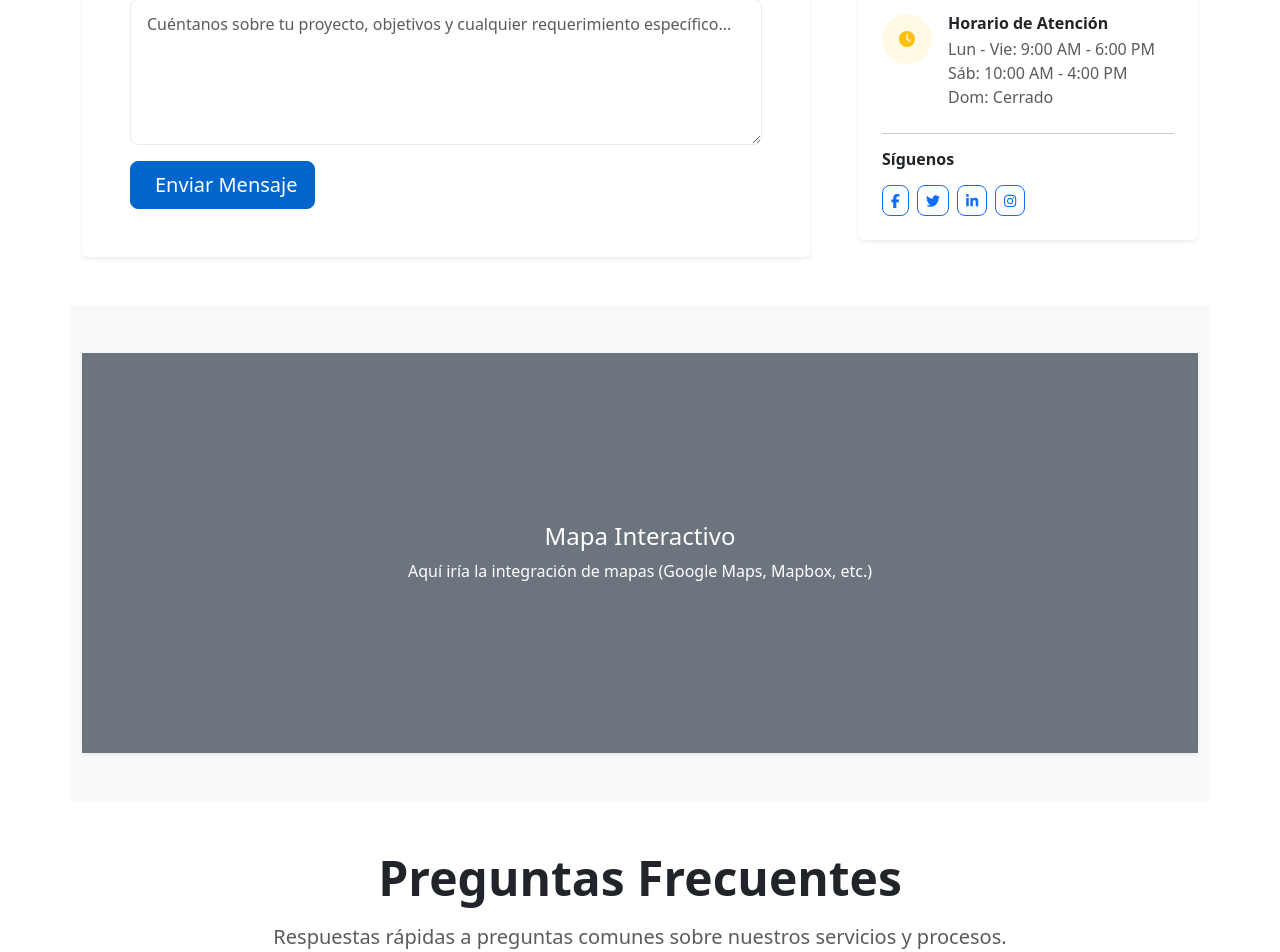
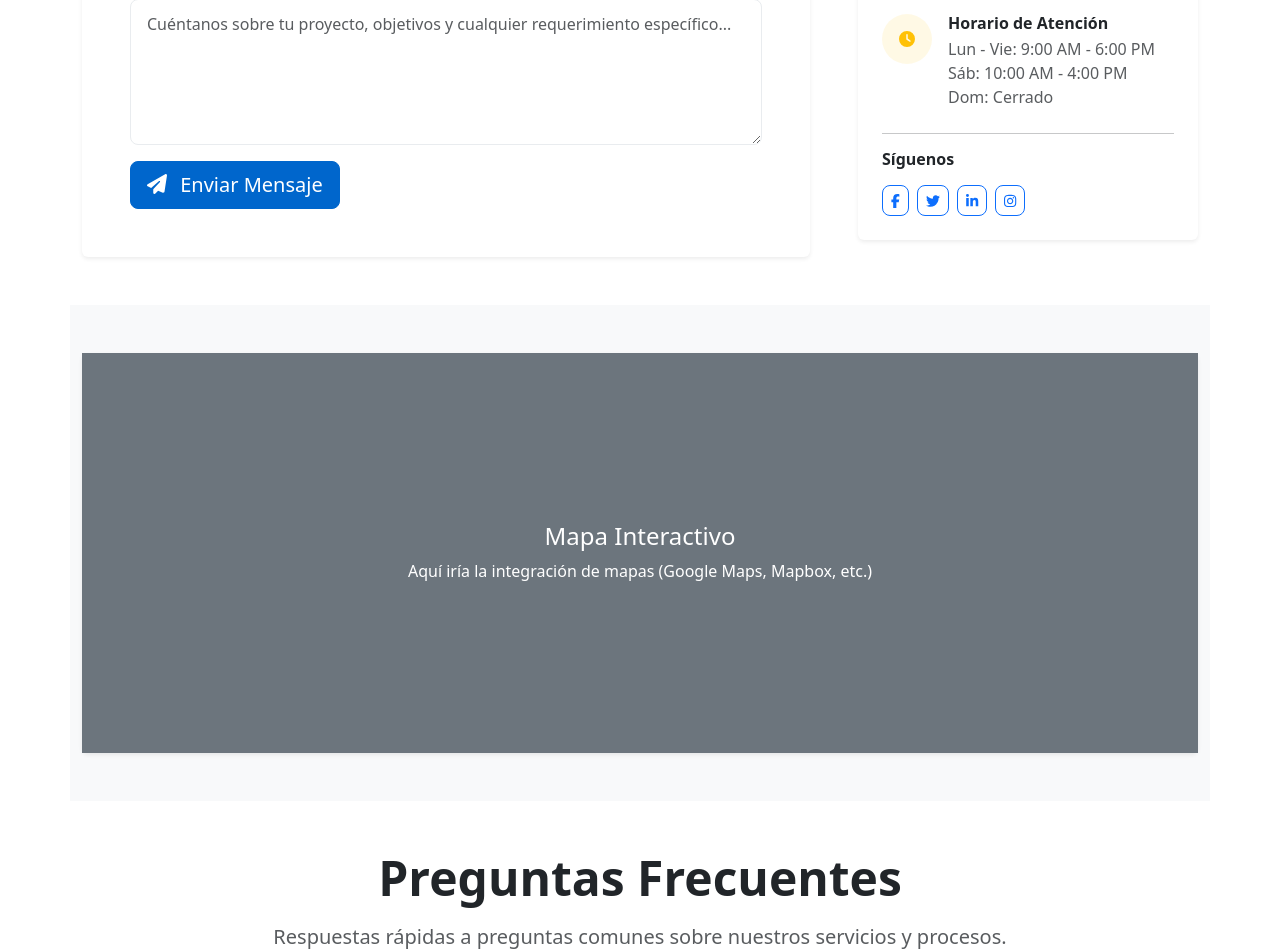
Before and after one commit to KukoCL/fennec-website-app, a Vue app: page /contact in a window 1280 px wide. Shown: the part 813-1765 px from the top of the page. Built offline with nearby package versions, Linux system fonts and the light colour scheme.

Commit message:
contact email endpoint connection

```diff
--- a/src/infrastructure/constants/constants.ts
+++ b/src/infrastructure/constants/constants.ts
@@ -0,0 +1 @@
+export const AWS_CONTACT_ENDPOINT = 'https://vwa336a3txkiyqqf2wvo453mva0zhpbl.lambda-url.us-east-1.on.aws/';
--- a/src/infrastructure/lang/english.ts
+++ b/src/infrastructure/lang/english.ts
@@ -376,6 +376,7 @@ export const appTexts = {
       messageLabel: 'Project Details *',
       messagePlaceholder: 'Tell us about your project, goals, and any specific requirements...',
       sendButton: 'Send Message',
+      sendingButton: 'Sending...',
       successMessage: "Thank you for your message! We'll get back to you within 24 hours.",
     },
     info: {
--- a/src/infrastructure/lang/spanish.ts
+++ b/src/infrastructure/lang/spanish.ts
@@ -402,6 +402,7 @@ export const appTexts = {
       messageLabel: 'Detalles del Proyecto *',
       messagePlaceholder: 'Cuéntanos sobre tu proyecto, objetivos y cualquier requerimiento específico...',
       sendButton: 'Enviar Mensaje',
+      sendingButton: 'Enviando...',
       successMessage: '¡Gracias por tu mensaje! Nos pondremos en contacto en menos de 24 horas.',
     },
     info: {
--- a/src/views/ContactView.vue
+++ b/src/views/ContactView.vue
@@ -3,6 +3,7 @@ import { FontAwesomeIcon } from '@fortawesome/vue-fontawesome'
 import { ref, computed } from 'vue'
 import useAppLang from '@/composables/settings/useAppLang'
 import useApi from '@/composables/utils/useApi'
+import { AWS_CONTACT_ENDPOINT } from '@/infrastructure/constants/constants'
 
 const { getAppTexts } = useAppLang()
 const appTexts = computed(() => getAppTexts())
@@ -16,6 +17,7 @@ const form = ref({
 })
 
 const isSubmitting = ref(false)
+const showSuccessAlert = ref(false)
 
 const submitForm = async () => {
   if (isSubmitting.value) return
@@ -23,7 +25,7 @@ const submitForm = async () => {
   isSubmitting.value = true
   try {
     const response = await post(
-      'https://vwa336a3txkiyqqf2wvo453mva0zhpbl.lambda-url.us-east-1.on.aws/',
+      AWS_CONTACT_ENDPOINT,
       {
         name: form.value.name,
         email: form.value.email,
@@ -36,7 +38,7 @@ const submitForm = async () => {
     )
 
     if (response.isOk) {
-      alert(appTexts.value.contact.form.successMessage)
+      showSuccessAlert.value = true
 
       // Reset form
       form.value = {
@@ -45,6 +47,11 @@ const submitForm = async () => {
         company: '',
         message: '',
       }
+
+      // Hide alert after 10 seconds
+      setTimeout(() => {
+        showSuccessAlert.value = false
+      }, 10000)
     } else {
       throw new Error('Failed to send message')
     }
@@ -154,14 +161,31 @@ const submitForm = async () => {
                         class="btn btn-primary btn-lg"
                         :disabled="isSubmitting"
                       >
-                        <i
-                          :class="isSubmitting ? 'fa-solid fa-spinner fa-spin me-2' : 'fa-solid fa-paper-plane me-2'"
-                        ></i>
-                        {{ isSubmitting ? 'Sending...' : appTexts.contact.form.sendButton }}
+                        <font-awesome-icon
+                          :icon="isSubmitting ? 'fa-solid fa-spinner' : 'fa-solid fa-paper-plane'"
+                          :class="isSubmitting ? 'fa-spin me-2' : 'me-2'"
+                        />
+                        {{ isSubmitting ? appTexts.contact.form.sendingButton : appTexts.contact.form.sendButton }}
                       </button>
                     </div>
                   </div>
                 </form>
+
+                <!-- Success Alert -->
+                <div
+                  v-if="showSuccessAlert"
+                  class="alert alert-success alert-dismissible fade show mt-4"
+                  role="alert"
+                >
+                  <i class="fa-solid fa-check-circle me-2"></i>
+                  {{ appTexts.contact.form.successMessage }}
+                  <button
+                    type="button"
+                    class="btn-close"
+                    @click="showSuccessAlert = false"
+                    aria-label="Close"
+                  ></button>
+                </div>
               </div>
             </div>
           </div>
```
